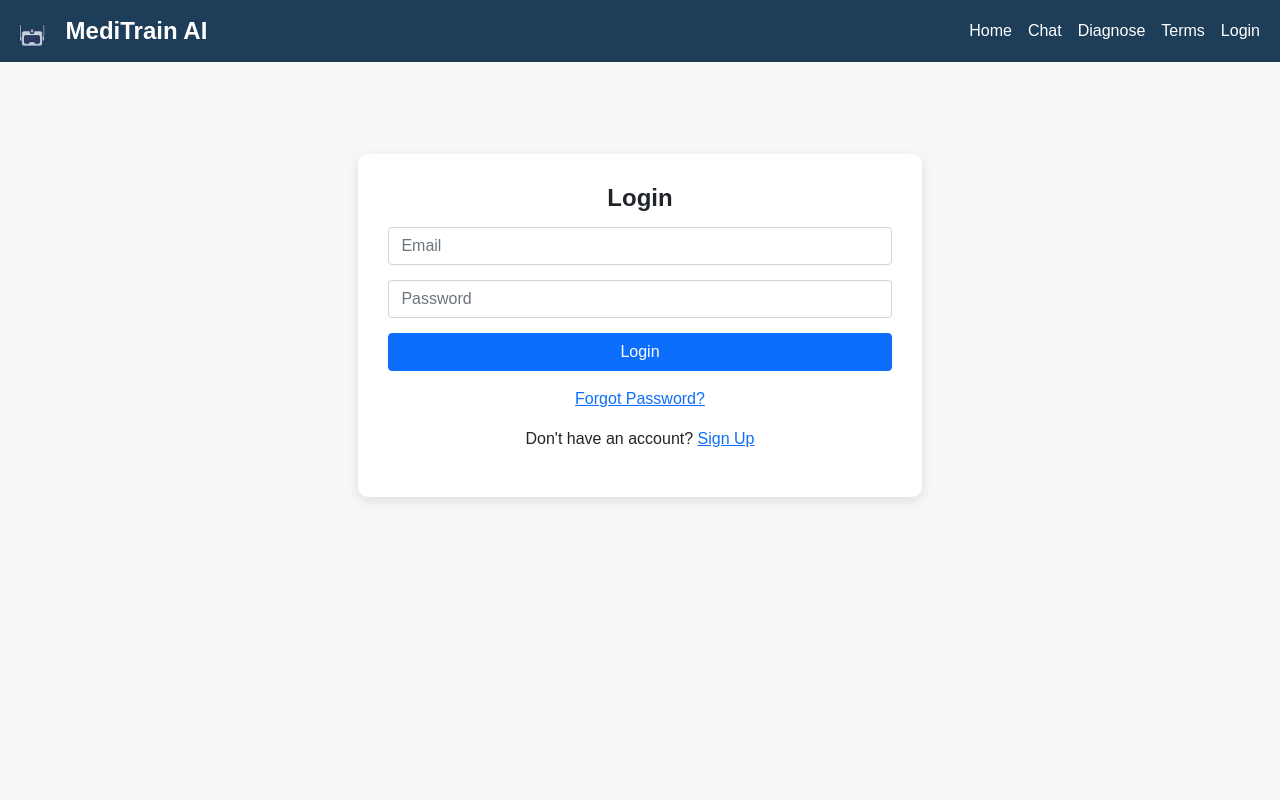
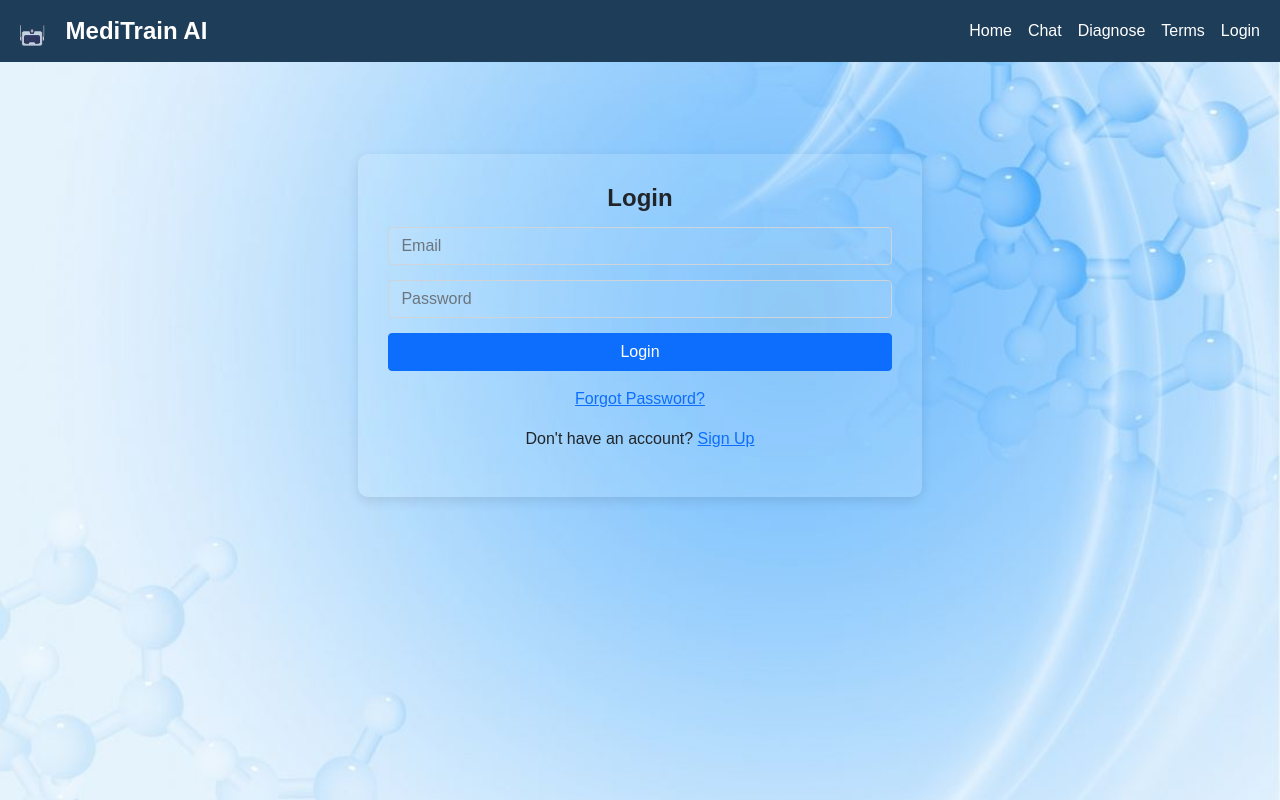
Before and after one commit to Shrutibhargava2004/MediTrain-AI, a Flask app: page /login in a window 1280 px wide. Run offline with Flask 3, Linux system fonts and the light colour scheme.

Commit message:
improving ui

```diff
--- a/templates/chat.html
+++ b/templates/chat.html
@@ -55,12 +55,12 @@
 
         .history-section {
             width: 30%; /* Left section for conversation history */
-            background-color: #d6d2d2;
+            background-color: #78787867;
             border-radius: 10px;
             padding: 20px;
             box-shadow: 0 4px 12px rgba(0, 0, 0, 0.1);
             margin-right: 20px;
-            max-height: calc(100vh - 100px); /* Adjust height according to available space */
+            max-height: 100vh; /* Adjust height according to available space */
             overflow-y: auto;
         }
 
@@ -72,7 +72,7 @@
             box-shadow: 0 4px 12px rgba(0, 0, 0, 0.1);
             overflow-y: auto;
             flex-grow: 1;
-            max-height: calc(100vh - 100px); /* Adjust height according to available space */
+            max-height: calc(100vh - 150px); /* Adjust height according to available space */
         }
 
         .chat-message {
--- a/templates/login.html
+++ b/templates/login.html
@@ -8,7 +8,8 @@
     <style>
         body {
             font-family: Arial, sans-serif;
-            background-color: #f7f7f7;
+            background: url('/static/bg-sec0.jpg') no-repeat center center;
+            background-size: cover;
             display: flex;
             flex-direction: column;
             align-items: center;
@@ -40,7 +41,7 @@
 
         .login-container {
             margin-top: 7%;
-            background-color: #fff;
+            background-color: #ebfefe23;
             border-radius: 10px;
             padding: 30px;
             box-shadow: 0 4px 12px rgba(0, 0, 0, 0.1);
@@ -56,6 +57,7 @@
 
         input[type="email"], input[type="password"] {
             margin-bottom: 15px;
+            background-color: #ffffff0c;
         }
 
         button {
--- a/templates/register.html
+++ b/templates/register.html
@@ -8,7 +8,8 @@
     <style>
         body {
             font-family: Arial, sans-serif;
-            background-color: #f7f7f7;
+            background: url('/static/bg-sec0.jpg') no-repeat center center;
+            background-size: cover;
             display: flex;
             flex-direction: column;
             align-items: center;
@@ -39,7 +40,7 @@
         }
 
         .register-container {
-            background-color: #fff;
+            background-color: #ebfefe23;
             border-radius: 10px;
             margin-top: 7%;
             padding: 30px;
```
Also changed, not shown: 1 other file.
